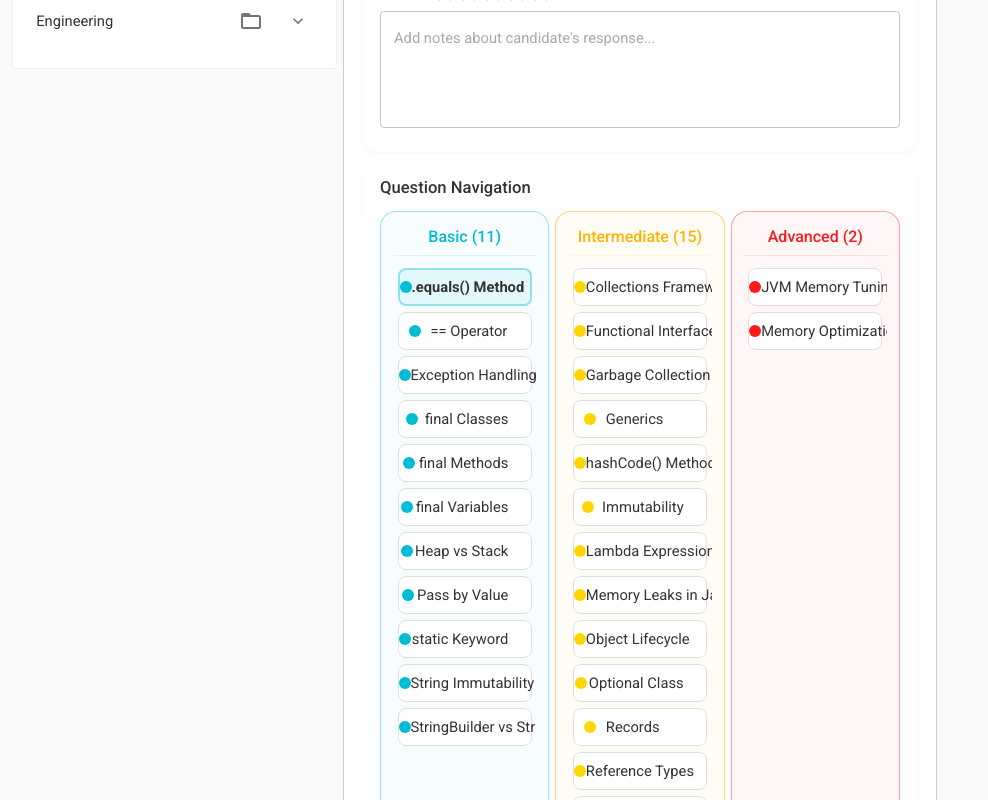
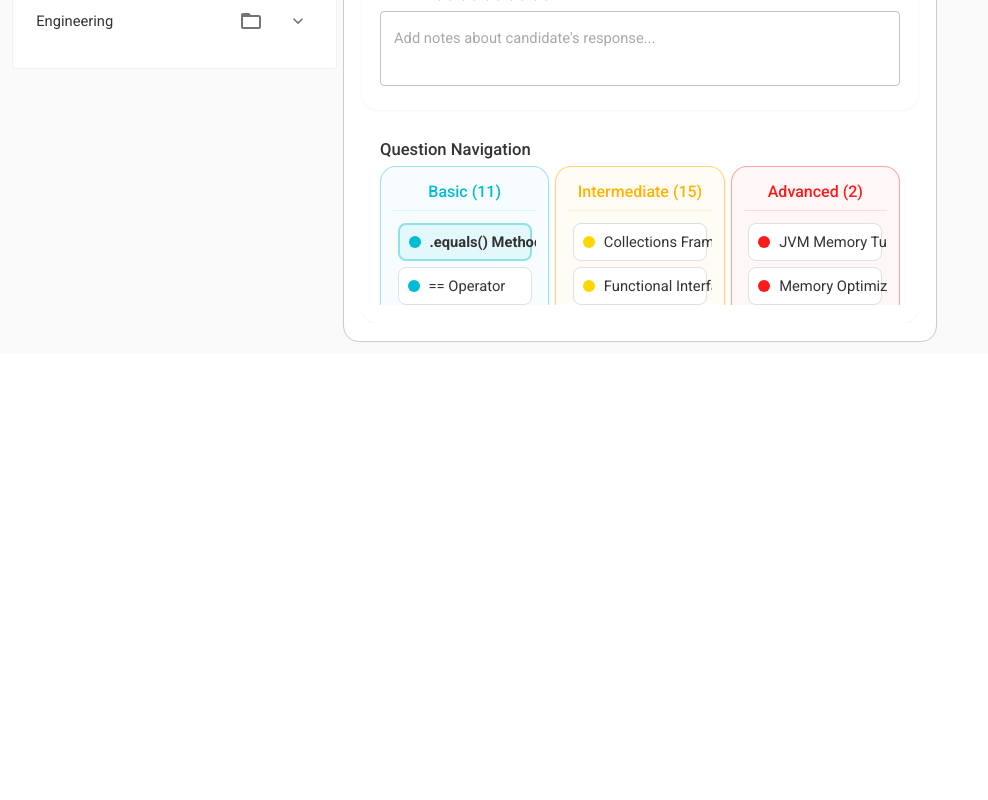
Before and after one commit to konrad-rzonca/technical-interviewer, a React (Create React App) app: page / in a window 1280 px wide. Shown: the part 520-1320 px from the top of the page, without its empty margins (0-988 px from the left). After the commit the page ends 874 px from the top, so only its background shows below. Built offline with nearby package versions, Linux system fonts and the light colour scheme.

Commit message:
Refactor scrollbar styles and layout for consistencys.

```diff
--- a/src/components/CategorySidebar.js
+++ b/src/components/CategorySidebar.js
@@ -27,7 +27,7 @@ import {
 } from '@mui/material';
 import React, {useMemo, useState} from 'react';
 
-import {useTitleStyles} from '../utils/styles';
+import {scrollbarStyles, useTitleStyles} from '../utils/styles';
 import {COLORS, TYPOGRAPHY} from '../themes/baseTheme';
 import {useTooltip} from '../utils/useTooltip';
 
@@ -356,6 +356,7 @@ const CategorySidebar = ({
             height: '100%',
             p: isCollapsed ? 0.75 : 2.5,
             overflow: 'auto',
+            ...scrollbarStyles, // Apply modern scrollbar styles
           }}
       >
         {!isCollapsed ? (
--- a/src/components/InterviewPanel.js
+++ b/src/components/InterviewPanel.js
@@ -12,7 +12,7 @@ import {
   sortQuestionsByOrder,
 } from '../data/questionLoader';
 
-import {usePanelStyles} from '../utils/styles';
+import {scrollbarStyles, usePanelStyles} from '../utils/styles';
 import {LAYOUT} from '../themes/baseTheme';
 import CategorySidebar from './CategorySidebar';
 import QuestionDetailsPanel from './QuestionDetailsPanel';
@@ -480,8 +480,8 @@ const InterviewPanel = ({
               flexGrow: 1,
               display: 'flex',
               p: 2,
-              minHeight: 'calc(100vh - 64px)',
-              overflow: 'hidden', // Changed from 'auto' to prevent double scrollbars
+              height: 'calc(100vh - 64px)', // Fixed height to contain the content
+              overflow: 'hidden', // Prevent unwanted scrolling at this level
               maxWidth: '100vw',
               boxSizing: 'border-box',
               position: 'relative',
@@ -537,20 +537,25 @@ const InterviewPanel = ({
               sx={usePanelStyles(false, true, {
                 flexGrow: 1,
                 p: 3,
-                overflow: 'hidden',
+                display: 'flex',
                 flexDirection: 'column',
+                overflow: 'hidden', // Container doesn't scroll
                 width: isMobile ? 'calc(100% - 24px)' : 'auto',
                 transition: 'margin 0.3s ease, width 0.3s ease',
-                display: isMobile
+                visibility: isMobile
                     ? mobileView === 'question'
-                        ? 'flex'
-                        : 'none'
-                    : 'flex',
+                        ? 'visible'
+                        : 'hidden'
+                    : 'visible',
                 // Very subtle edge shadows to help with panel separation
                 boxShadow: '0 0 2px rgba(0,0,0,0.05)',
               })}
           >
-            {/* Question Details Panel - placed at the top */}
+            {/* Question Details Panel - fixed height, no scrolling */}
+            <Box sx={{
+              flexShrink: 0, // Don't shrink
+              overflow: 'visible', // Allow tooltips to overflow
+            }}>
               <QuestionDetailsPanel
                   currentQuestion={currentQuestion}
                   notesMap={notesMap}
@@ -562,14 +567,23 @@ const InterviewPanel = ({
                   onGradeChange={handleGradeChange}
                   onNavigateQuestion={handleNavigateQuestion}
               />
+            </Box>
 
-            {/* Question Navigation below the question details */}
+            {/* Question Navigation below - takes remaining space with scrolling */}
+            <Box sx={{
+              flexGrow: 1,
+              overflow: 'auto', // Enable scrolling
+              mt: 2, // Add margin for separation
+              minHeight: '200px', // Ensure minimum visibility
+              ...scrollbarStyles, // Apply modern scrollbar styles
+            }}>
               <QuestionNavigation
                   filteredQuestions={filteredQuestions}
                   currentQuestion={currentQuestion}
                   gradesMap={gradesMap}
                   onQuestionSelect={handleQuestionSelect}
               />
+            </Box>
           </Paper>
 
           {/* Right Sidebar - Related Questions */}
--- a/src/components/QuestionDetailsPanel.js
+++ b/src/components/QuestionDetailsPanel.js
@@ -50,7 +50,7 @@ const QuestionDetailsPanel = ({
   // Get styles from style hooks
   const titleStyles = useTitleStyles();
   const contentBoxStyles = usePanelStyles(false, false,
-      {overflow: 'visible', flexShrink: 0});
+      {overflow: 'visible'});
 
   // Memoize the empty state to avoid unnecessary re-renders
   const emptyStateContent = useMemo(() => (
@@ -58,7 +58,7 @@ const QuestionDetailsPanel = ({
         display: 'flex',
         justifyContent: 'center',
         alignItems: 'center',
-        height: 300,
+        height: 200, // Reduced height to fit better in fixed container
       }}>
         <Typography variant="subtitle1" color="text.secondary" sx={{
           fontSize: TYPOGRAPHY.fontSize.regularText,
@@ -100,7 +100,7 @@ const QuestionDetailsPanel = ({
       <Box sx={{
         display: 'flex',
         flexDirection: 'column',
-        height: 'auto',
+        height: '100%',
         overflow: 'visible',
       }}>
         {/* Question Details Section */}
@@ -196,7 +196,7 @@ const QuestionDetailsPanel = ({
           <TextField
               placeholder="Add notes about candidate's response..."
               multiline
-              rows={4}
+              rows={2} // Reduced from 4 to better fit in the fixed container
               variant="outlined"
               fullWidth
               value={notesMap[currentQuestion.id] || ''}
--- a/src/components/QuestionItem.js
+++ b/src/components/QuestionItem.js
@@ -70,7 +70,8 @@ const QuestionItem = ({
             onClick={() => onQuestionSelect(question)}
             sx={{
               ...itemStyles,
-              display: 'flex',
+              display: 'inline-flex',
+              width: '100%',
               alignItems: 'center',
               position: 'relative',
               pl: 0,
@@ -81,7 +82,7 @@ const QuestionItem = ({
         >
           {/* Container for dot with consistent spacing */}
           <Box sx={{
-            width: DOT_MARGIN * 2 + DOT_SIZE,
+            px: DOT_SIZE / 8,
             display: 'flex',
             justifyContent: 'center',
             alignItems: 'center',
--- a/src/components/QuestionNavigation.js
+++ b/src/components/QuestionNavigation.js
@@ -1,8 +1,8 @@
-// src/components/QuestionNavigation.js - Optimized with proper cleanup
+// src/components/QuestionNavigation.js
 import React, {useEffect, useMemo, useRef, useState} from 'react';
 import {Box, Grid, Typography, useMediaQuery, useTheme} from '@mui/material';
 import SkillLevelSection from './SkillLevelSection';
-import {usePanelStyles, useTitleStyles} from '../utils/styles';
+import {scrollbarStyles, usePanelStyles, useTitleStyles} from '../utils/styles';
 import {LAYOUT, SPACING, TYPOGRAPHY} from '../themes/baseTheme';
 
 const QuestionNavigation = ({
@@ -32,8 +32,9 @@ const QuestionNavigation = ({
   // Get panel styles to match QuestionDetailsPanel and Candidate Evaluation
   const contentBoxStyles = usePanelStyles(false, false, {
     overflow: 'visible',
-    flexGrow: 1,
-    mt: SPACING.toUnits(SPACING.md),
+    height: '100%',
+    display: 'flex',
+    flexDirection: 'column',
   });
 
   // Function to update width based on container size
@@ -124,18 +125,35 @@ const QuestionNavigation = ({
   return (
       <Box
           ref={containerRef}
-          sx={contentBoxStyles}
+          sx={{
+            ...contentBoxStyles,
+            height: '100%',
+            display: 'flex',
+            flexDirection: 'column',
+          }}
       >
         <Typography
             variant="subtitle1"
-            sx={titleStyles}
+            sx={{
+              ...titleStyles,
+              mb: SPACING.toUnits(SPACING.sm),
+              flexShrink: 0, // Don't shrink the title
+            }}
         >
           Question Navigation
         </Typography>
 
-        {/* Three-column layout for question skill levels */}
-        <Grid container spacing={SPACING.toUnits(SPACING.sm)}
-              sx={{mt: SPACING.toUnits(SPACING.sm)}}>
+        {/* Three-column layout for question skill levels - allows internal scrolling */}
+        <Grid
+            container
+            spacing={SPACING.toUnits(SPACING.sm)}
+            sx={{
+              flexGrow: 1, // Take remaining space
+              overflow: 'auto', // Enable scrolling
+              pb: SPACING.toUnits(SPACING.md), // Add padding at bottom for better scrolling
+              ...scrollbarStyles, // Apply modern scrollbar styles
+            }}
+        >
           {Object.keys(skillLevelGroups).map((level) => (
               <Grid item xs={12} md={4} key={level}>
                 <SkillLevelSection
--- a/src/components/SkillLevelSection.js
+++ b/src/components/SkillLevelSection.js
@@ -1,15 +1,17 @@
 // src/components/SkillLevelSection.js
+// Update the Box with scrollable content:
+
 import React, {useMemo} from 'react';
-import {Box, Grid, Paper, Typography} from '@mui/material';
-import QuestionItem from './QuestionItem';
 import {
   getSkillLevelStyles,
-  scrollbarStyles,
+  getThemedScrollbarStyles,
   useSectionHeaderStyles,
   useSkillLevelSectionStyles,
 } from '../utils/styles';
-import {SPACING, TYPOGRAPHY} from '../themes/baseTheme';
 import {SKILL_LEVEL_LABELS} from '../utils/answerConstants';
+import {Box, Grid, Paper, Typography} from '@mui/material';
+import QuestionItem from './QuestionItem';
+import {SPACING} from '../themes/baseTheme';
 
 const SkillLevelSection = ({
   level,
@@ -31,32 +33,36 @@ const SkillLevelSection = ({
       , [level]);
 
   // Memoized scrollbar styles with level-specific colors
-  const customScrollbarStyles = useMemo(() => ({
-    ...scrollbarStyles,
-    '&::-webkit-scrollbar-thumb': {
-      backgroundColor: levelStyles.border,
-      borderRadius: SPACING.toUnits(SPACING.borderRadius / 2),
-    },
-  }), [levelStyles.border]);
+  const themedScrollbarStyles = useMemo(() =>
+          getThemedScrollbarStyles(level)
+      , [level]);
 
   return (
       <Paper
           elevation={0}
-          sx={sectionStyles}
+          sx={{
+            ...sectionStyles,
+            display: 'flex',
+            flexDirection: 'column',
+            height: '100%',
+            minHeight: '200px', // Ensure visible height
+          }}
       >
         <Typography
             variant="subtitle2"
-            sx={headerStyles}
+            sx={{
+              ...headerStyles,
+              flexShrink: 0, // Don't shrink the header
+            }}
         >
           {levelLabel} ({questions.length})
         </Typography>
 
         <Box sx={{
-          overflowY: 'auto',
-          ...customScrollbarStyles,
-          flexGrow: 1,
+          overflowY: 'auto', // Enable scrolling
+          ...themedScrollbarStyles, // Apply themed scrollbar styles
+          flexGrow: 1, // Take remaining space
           padding: SPACING.toUnits(SPACING.xs),
-          minHeight: SPACING.toUnits(SPACING.xl) * 5,
         }}>
           {/* Responsive grid based on container width */}
           <Grid container spacing={SPACING.toUnits(SPACING.sm)}
--- a/src/themes/baseTheme.js
+++ b/src/themes/baseTheme.js
@@ -212,6 +212,59 @@ export const LAYOUT = {
   },
 };
 
+export const SCROLLBAR_STYLES = {
+  thin: {
+    '&::-webkit-scrollbar': {
+      width: '6px',
+      height: '6px',
+    },
+    '&::-webkit-scrollbar-track': {
+      background: 'transparent',
+      margin: '4px 0',
+    },
+    '&::-webkit-scrollbar-thumb': {
+      background: 'rgba(0, 0, 0, 0.2)',
+      borderRadius: '10px',
+      transition: 'background 0.2s ease',
+    },
+    '&::-webkit-scrollbar-thumb:hover': {
+      background: 'rgba(0, 0, 0, 0.35)',
+    },
+    '&::-webkit-scrollbar-corner': {
+      background: 'transparent',
+    },
+    // Firefox
+    scrollbarWidth: 'thin',
+    scrollbarColor: 'rgba(0, 0, 0, 0.2) transparent',
+  },
+
+  // Variation with custom color
+  themed: (color) => ({
+    '&::-webkit-scrollbar': {
+      width: '6px',
+      height: '6px',
+    },
+    '&::-webkit-scrollbar-track': {
+      background: 'transparent',
+      margin: '4px 0',
+    },
+    '&::-webkit-scrollbar-thumb': {
+      background: `${color}40`, // 25% opacity
+      borderRadius: '10px',
+      transition: 'background 0.2s ease',
+    },
+    '&::-webkit-scrollbar-thumb:hover': {
+      background: `${color}60`, // 38% opacity
+    },
+    '&::-webkit-scrollbar-corner': {
+      background: 'transparent',
+    },
+    // Firefox
+    scrollbarWidth: 'thin',
+    scrollbarColor: `${color}40 transparent`,
+  }),
+};
+
 // Component-specific styles
 export const COMPONENT_STYLES = {
   // Panel styles
@@ -222,6 +275,7 @@ export const COMPONENT_STYLES = {
     paddingCollapsed: SPACING.panelPadding / 2,
     boxShadow: '0 1px 3px rgba(0,0,0,0.08)',
   },
+  scrollbar: SCROLLBAR_STYLES,
 
   // Title styles
   title: {
--- a/src/utils/styles.js
+++ b/src/utils/styles.js
@@ -4,6 +4,7 @@ import {useTheme} from '@mui/material/styles';
 import {
   COLORS,
   COMPONENT_STYLES,
+  SCROLLBAR_STYLES,
   SKILL_LEVEL_COLORS,
   SPACING,
   TYPOGRAPHY,
@@ -36,24 +37,7 @@ export const getIndicatorColor = (level) => {
  */
 
 // Scrollbar styling
-export const scrollbarStyles = {
-  '&::-webkit-scrollbar': {
-    width: '8px',
-    height: '8px',
-  },
-  '&::-webkit-scrollbar-track': {
-    background: 'transparent',
-  },
-  '&::-webkit-scrollbar-thumb': {
-    background: COLORS.grey[300],
-    borderRadius: '4px',
-  },
-  '&::-webkit-scrollbar-thumb:hover': {
-    background: COLORS.grey[400],
-  },
-  scrollbarWidth: 'thin',
-  scrollbarColor: `${COLORS.grey[300]} transparent`,
-};
+export const scrollbarStyles = SCROLLBAR_STYLES.thin;
 
 // Pre block for code examples
 export const preStyles = {
@@ -82,6 +66,11 @@ export const panelBaseStyles = {
  * STYLE HOOKS
  * React hooks that create memoized styles based on props/state
  */
+
+export const getThemedScrollbarStyles = (level) => {
+  const levelColors = getSkillLevelStyles(level);
+  return SCROLLBAR_STYLES.themed(levelColors.main);
+};
 
 // Hook for panel styling
 export function usePanelStyles(
```
Also changed, not shown: src/components/RelatedQuestionsSidebar.js (+6 -1 lines). Lines whose indentation alone changed are shown as unchanged.
